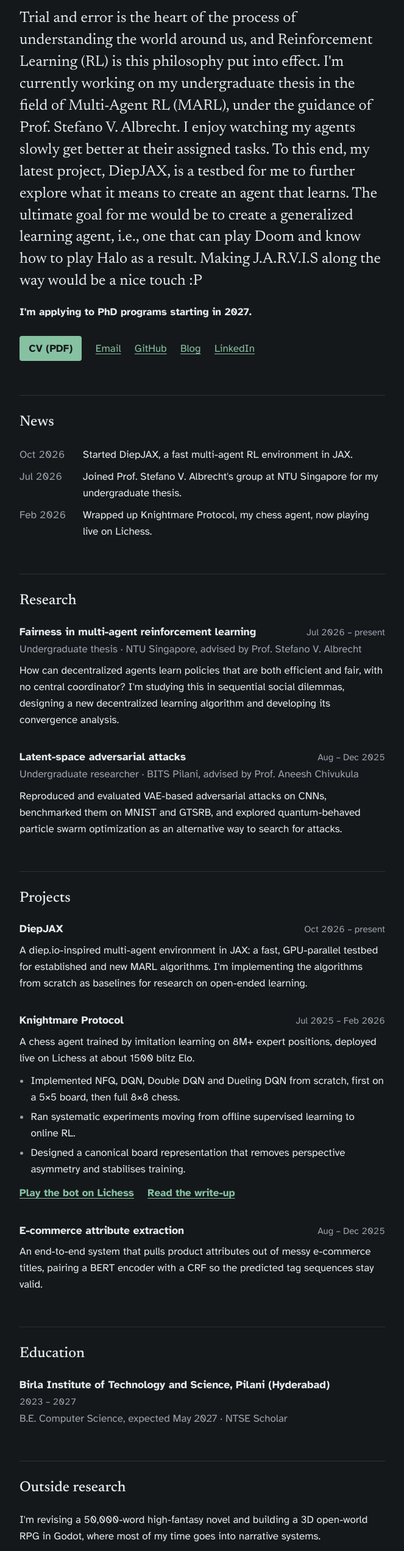
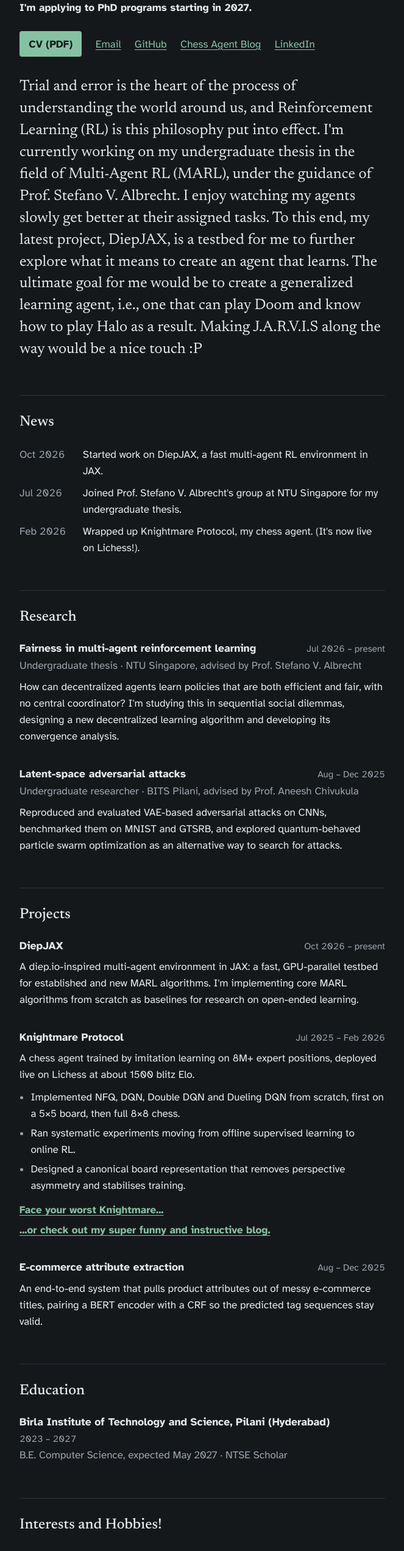
Before and after one commit to aadhithyan-velan-m/aadhithyan-velan-m.github.io, a plain HTML site: page index.html in a window 1280 px wide. Shown: the part 240-2784 px from the top of the page at 61% size, without its empty margins (308-971 px from the left). Drawn offline with Linux system fonts and the light colour scheme.

Commit message:
Update index.html

```diff
--- a/index.html
+++ b/index.html
@@ -7,7 +7,7 @@
     <meta name="description" content="Aadhithyan Velan M: reinforcement learning researcher working on multi-agent RL and agents that generalize across environments. Applying to PhD programs for 2027.">
 
     <!-- Link previews when you paste this URL into an email or Slack -->
-    <meta property="og:title" content="Your Name">
+    <meta property="og:title" content="Aadhithyan Velan M">
     <meta property="og:description" content="Reinforcement learning: multi-agent RL and agents that generalize across environments.">
     <meta property="og:type" content="website">
 
@@ -22,13 +22,13 @@
 <body>
 <main class="page">
 
-    <!-- ============ INTRO ============ -->
+    <!-- ============ INTRO (left column on laptops, top on phones) ============ -->
     <header class="intro">
         <div class="intro-top">
             <div>
-                <h1 class="name">Your Name</h1>
+                <h1 class="name">Aadhithyan Velan M</h1>
                 <p class="role">
-                    Computer science undergraduate, BITS Pilani (Hyderabad)<br>
+                    Senior Computer Science undergraduate, BITS Pilani (Hyderabad)<br>
                     Visiting researcher, NTU Singapore, with
                     <a href="https://agents-lab.org/">Prof. Stefano V. Albrecht</a>
                 </p>
@@ -38,6 +38,19 @@
             -->
         </div>
 
+        <p class="status">I'm applying to PhD programs starting in 2027.</p>
+
+        <nav class="links" aria-label="Contact and profiles">
+            <a class="cv" href="assets/resume.pdf">CV (PDF)</a>
+            <a href="mailto:aadhi.email@gmail.com">Email</a>
+            <a href="https://github.com/GallantGargoyle">GitHub</a>
+            <a href="https://knightmareprotocol.hashnode.dev/">Chess Agent Blog</a>
+            <a href="https://linkedin.com/in/your-username">LinkedIn</a>
+        </nav>
+    </header>
+
+    <!-- ============ ABOUT ============ -->
+    <section class="about" aria-label="About">
         <p class="statement">
             Trial and error is the heart of the process of understanding the world around us, and Reinforcement Learning (RL)
             is this philosophy put into effect. I'm currently working on my undergraduate thesis in the field of Multi-Agent RL (MARL), under the
@@ -46,17 +59,7 @@
             generalized learning agent, i.e., one that can play Doom and know how to play Halo as a result.
             Making J.A.R.V.I.S along the way would be a nice touch :P
         </p>
-
-        <p class="status">I'm applying to PhD programs starting in 2027.</p>
-
-        <nav class="links" aria-label="Contact and profiles">
-            <a class="cv" href="assets/resume.pdf">CV (PDF)</a>
-            <a href="mailto:you@example.com">Email</a>
-            <a href="https://github.com/your-username">GitHub</a>
-            <a href="https://knightmareprotocol.hashnode.dev/">Blog</a>
-            <a href="https://linkedin.com/in/your-username">LinkedIn</a>
-        </nav>
-    </header>
+    </section>
 
     <!-- ============ NEWS (newest first; keep to 3–5 items) ============ -->
     <section class="block" aria-labelledby="news-h">
@@ -64,7 +67,7 @@
         <ol class="news">
             <li>
                 <time datetime="2026-10">Oct 2026</time>
-                <span>Started DiepJAX, a fast multi-agent RL environment in JAX.</span>
+                <span>Started work on DiepJAX, a fast multi-agent RL environment in JAX.</span>
             </li>
             <li>
                 <time datetime="2026-07">Jul 2026</time>
@@ -72,7 +75,7 @@
             </li>
             <li>
                 <time datetime="2026-02">Feb 2026</time>
-                <span>Wrapped up Knightmare Protocol, my chess agent, now playing live on Lichess.</span>
+                <span>Wrapped up Knightmare Protocol, my chess agent. (It's now live on Lichess!).</span>
             </li>
         </ol>
     </section>
@@ -124,7 +127,7 @@
             </div>
             <p class="lede">
                 A diep.io-inspired multi-agent environment in JAX: a fast, GPU-parallel testbed
-                for established and new MARL algorithms. I'm implementing the algorithms from
+                for established and new MARL algorithms. I'm implementing core MARL algorithms from
                 scratch as baselines for research on open-ended learning.
             </p>
             <!-- Add once public:
@@ -152,8 +155,8 @@
                 <li>Designed a canonical board representation that removes perspective asymmetry and stabilises training.</li>
             </ul>
             <p class="entry-links">
-                <a href="https://lichess.org/@/KnightmareProtocol">Play the bot on Lichess</a>
-                <a href="https://knightmareprotocol.hashnode.dev/">Read the write-up</a>
+                <a href="https://lichess.org/@/KnightmareProtocol">Face your worst Knightmare...</a>
+                <a href="https://knightmareprotocol.hashnode.dev/">...or check out my super funny and instructive blog.</a>
             </p>
         </article>
 
@@ -183,10 +186,10 @@
 
     <!-- ============ OUTSIDE RESEARCH ============ -->
     <section class="block" aria-labelledby="outside-h">
-        <h2 id="outside-h">Outside research</h2>
+        <h2 id="outside-h">Interests and Hobbies!</h2>
         <p class="outside">
-            I'm revising a 50,000-word high-fantasy novel and building a 3D open-world RPG
-            in Godot, where most of my time goes into narrative systems.
+            I'm (perpetually) working on revising my fantasy novel, and when I find I have an extraordinary amount of energy left over,
+            I spend it on my 3D open-world RPG, being built in Godot Engine. (yay for open source!)
         </p>
     </section>
 
```
